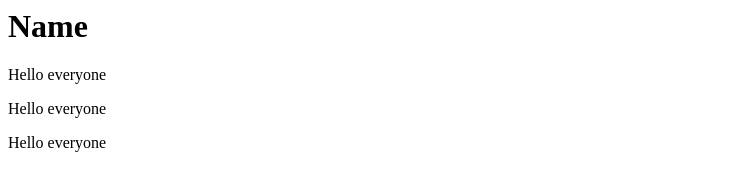
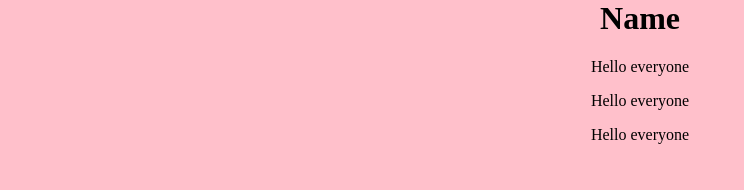
Before and after one commit to Subhankar1712/Name, a plain HTML site: page index.html in a window 1280 px wide. Shown: the whole page, without its empty margins (0-744 px from the left). Drawn offline with Linux system fonts and the light colour scheme.

Commit message:
Update index.html

```diff
--- a/index.html
+++ b/index.html
@@ -3,6 +3,7 @@
     <meta charset="UTF-8">
     <meta name="viewport" content="width=device-width,initial-scale=1.0">
     <title>Document</title>
+    <link rel="stylesheet" href="styling.css">
 </head>
 <body>
     <h1>Name</h1>
```
